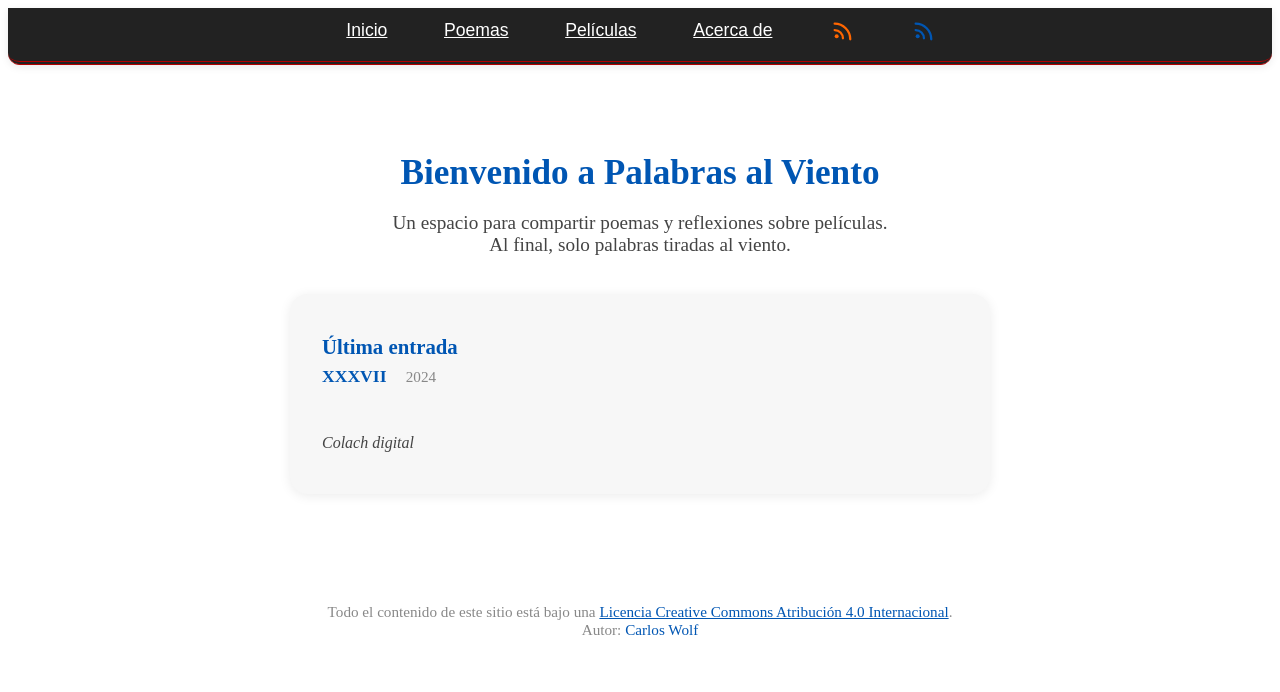
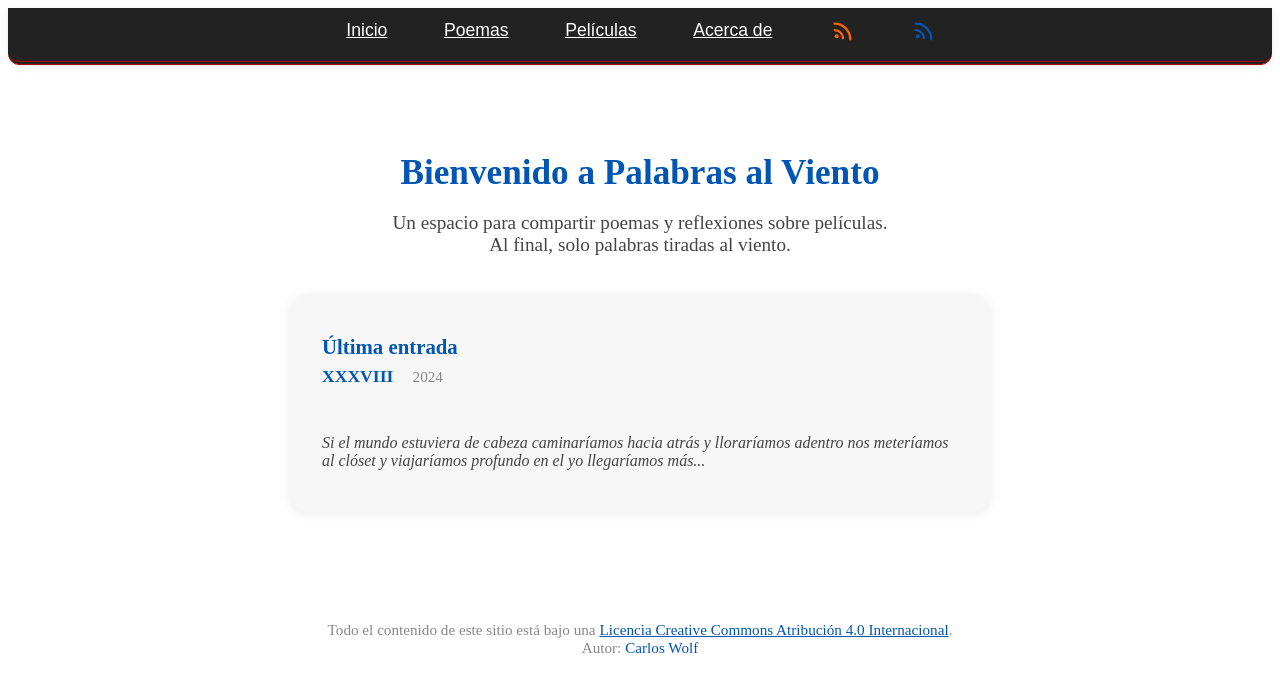
Before and after one commit to 21Hell/palabrasalviento, a Jekyll site: the page built from index.md, in a window 1280 px wide. Shown: the top 692 px of the page. Built offline with Jekyll 4.4.1, drawn with Linux system fonts in a browser that asks for light colours.

Commit message:
Poema 38

```diff
--- /dev/null
+++ b/_poemas/XXXVIII.md
@@ -0,0 +1,16 @@
+---
+title: "XXXVIII"
+layout: poema
+date: 2024-01-06
+categoria: sin titulo 2024
+permalink: /poemas/XXXVIII/
+autor: Carlos Wolf
+show_full_date: false
+---
+Si el mundo estuviera de cabeza
+caminaríamos hacia atrás y lloraríamos adentro
+nos meteríamos al clóset y viajaríamos profundo en el yo
+llegaríamos más lejos sin movernos
+el mar sería dulce y los ríos de lágrimas
+la sangre no fluiría en el pavimento
+y todo el concreto de las ciudades sería metafórico
```
Also changed, not shown: _layouts/poema.html (+22 -1 lines).
